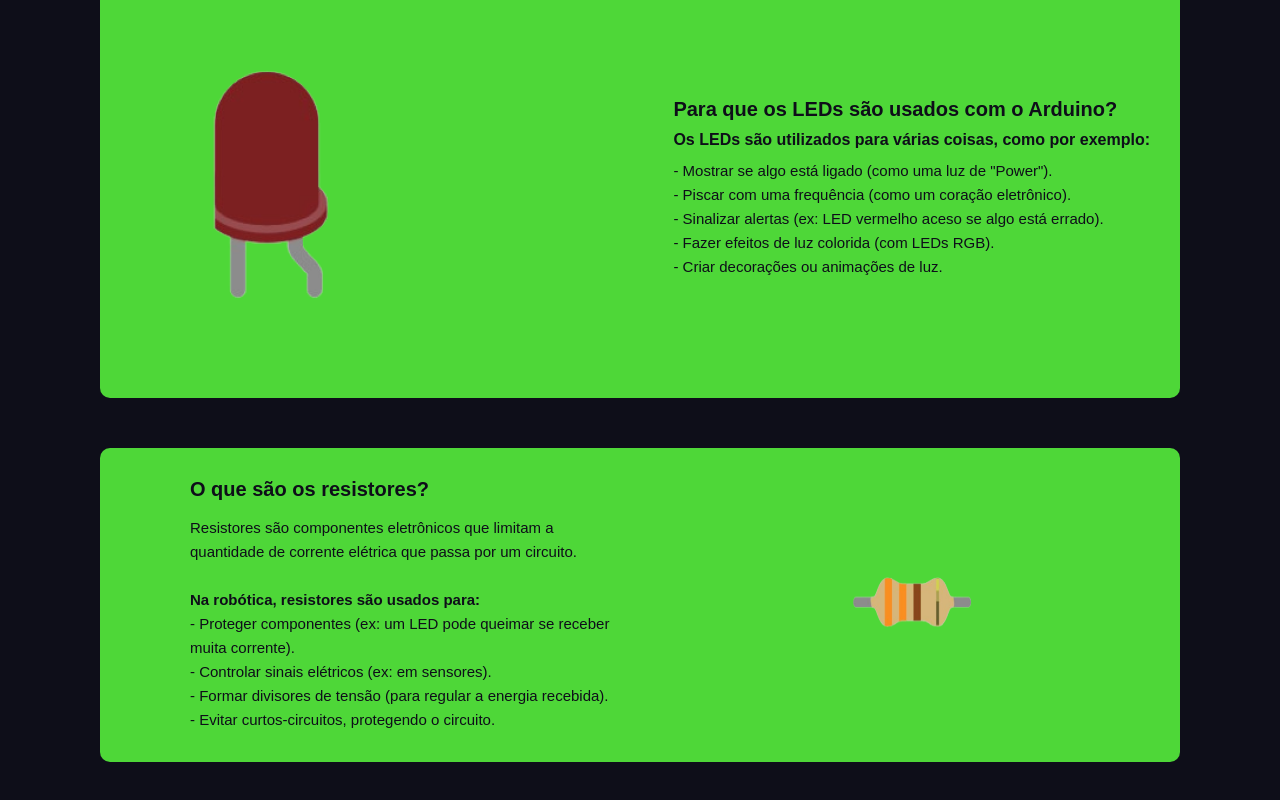
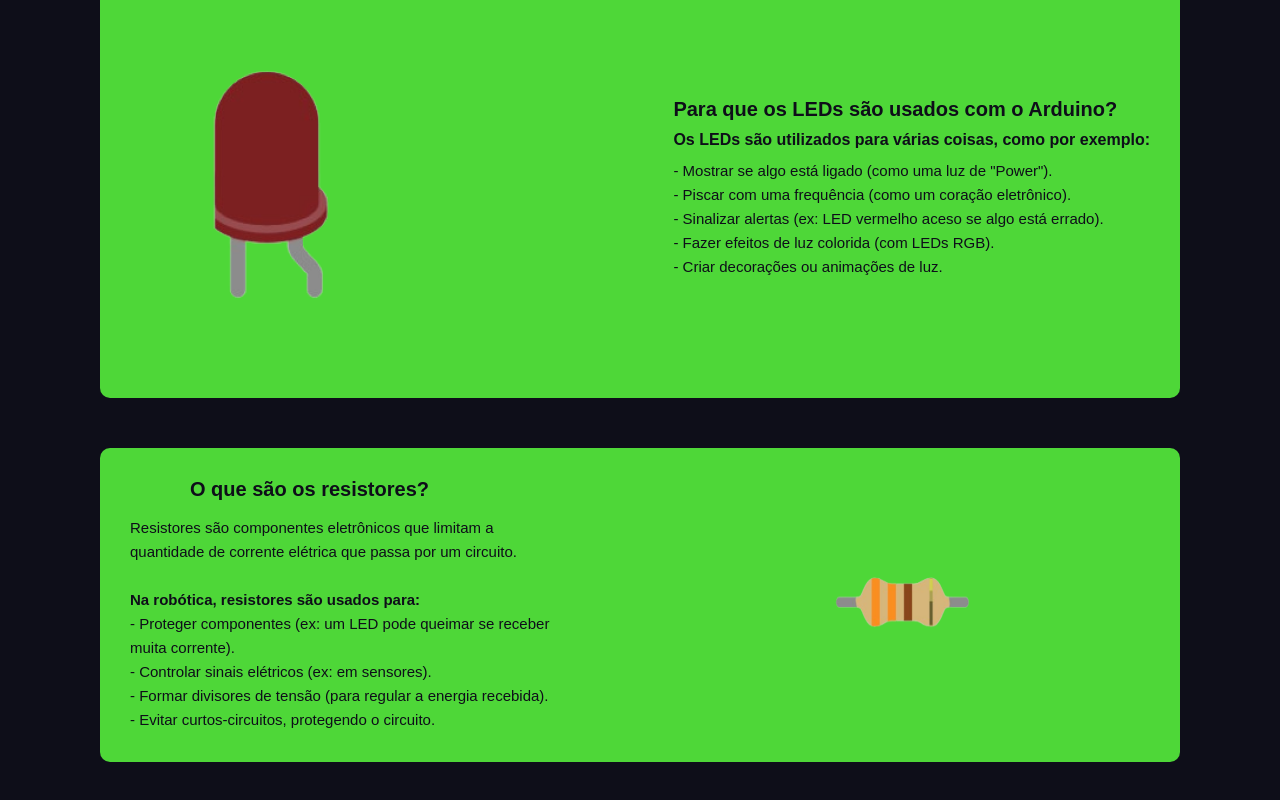
Before and after one commit to CaioDamascenoLK/edutec, a plain HTML site: page pages/page5/page5.html in a window 1280 px wide. Shown: the part 1034-1834 px from the top of the page. Drawn offline with Linux system fonts and the light colour scheme; a web font is replaced by a local one.

Commit message:
final final mesmo

```diff
--- a/css/global.css
+++ b/css/global.css
@@ -18,7 +18,7 @@ body {
   --home: #2F8122;
   --fundo: #0E0E19;
   --verde: #4ED738;
-  --branco: #FFFFFF
+  --branco: #FFFFFF;
 }
 
 body {
--- a/pages/page5/page5.css
+++ b/pages/page5/page5.css
@@ -128,7 +128,7 @@
 }
 
 .resistor p {
-  padding-left: 6rem;
+  padding-right: 6rem;
   font-size: 1.5rem;
   line-height: 1.6;
   max-width: 50rem;
@@ -136,7 +136,12 @@
 }
 
 .resistor img {
-  padding-left: 18rem;
+  display: flex;
   height: 15rem;
-  width: 34rem;
+  width: 18rem;
 }
+
+.resistorimg {
+  display: flex;
+  padding-left: 16rem;
+}
--- a/pages/page5/page5.html
+++ b/pages/page5/page5.html
@@ -76,7 +76,9 @@
           - Evitar curtos-circuitos, protegendo o circuito.
         </p>
       </div>
+      <div class="resistorimg">
       <img src="/pages/img/resistor.png" alt="Resistor">
+    </div>
     </section>
   </main>
 </body>
```
